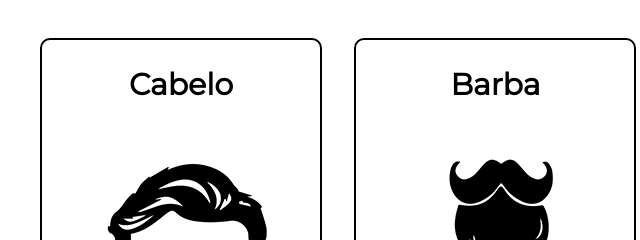
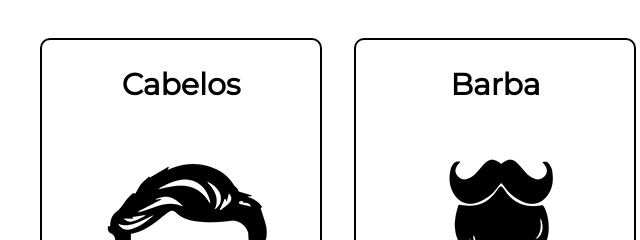
Before and after one commit to victorddantas/siteBarbeariaAlura, a plain HTML site: page produtos.html in a window 1280 px wide. Shown: the part 305-545 px from the top of the page, 144-784 px from the left. Drawn offline with Linux system fonts and the light colour scheme.

Commit message:
Alteração nos produtos

```diff
--- a/produtos.html
+++ b/produtos.html
@@ -27,7 +27,7 @@
     <main>
         <ul class="produtos">
             <li>
-                <h2>Cabelo</h2>
+                <h2>Cabelos</h2>
                 <img src="./assets/images/cabelo.jpg">
                 <p class="descricao">Na tesoura e(ou) máquina, como o cliente preferir</p>
                 <p class="preco">R$ 25,00</p>
```
